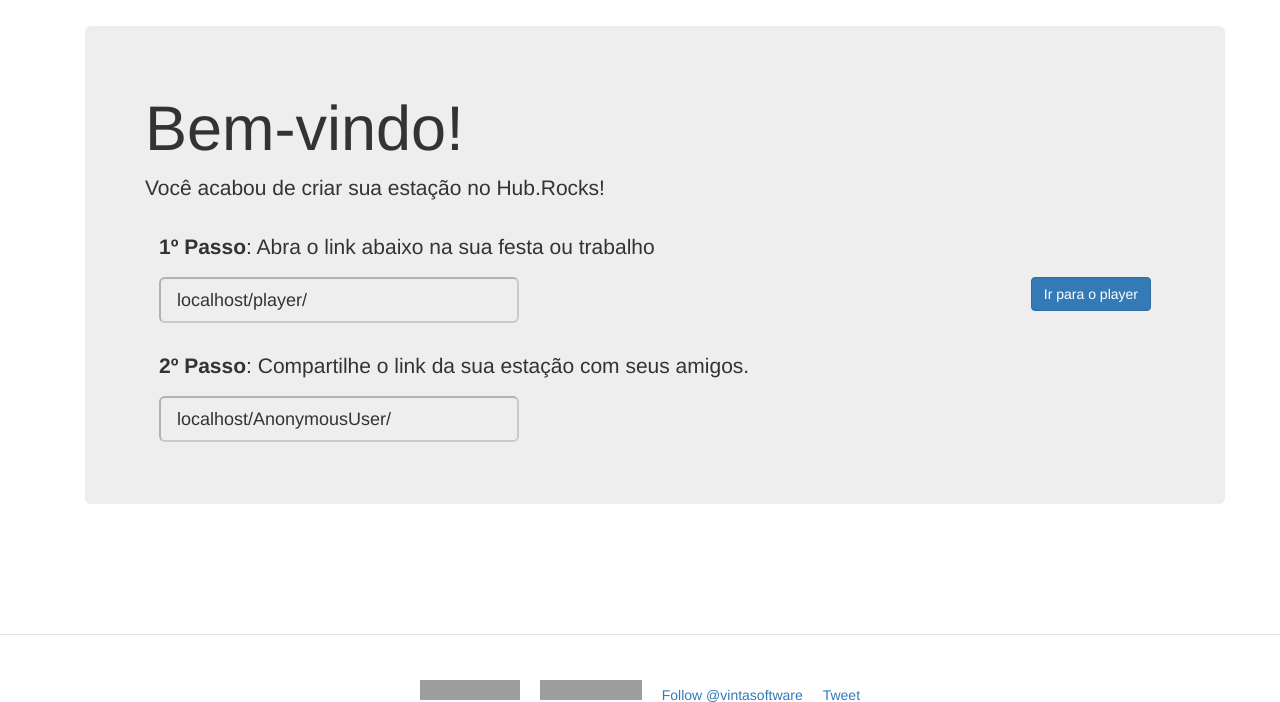
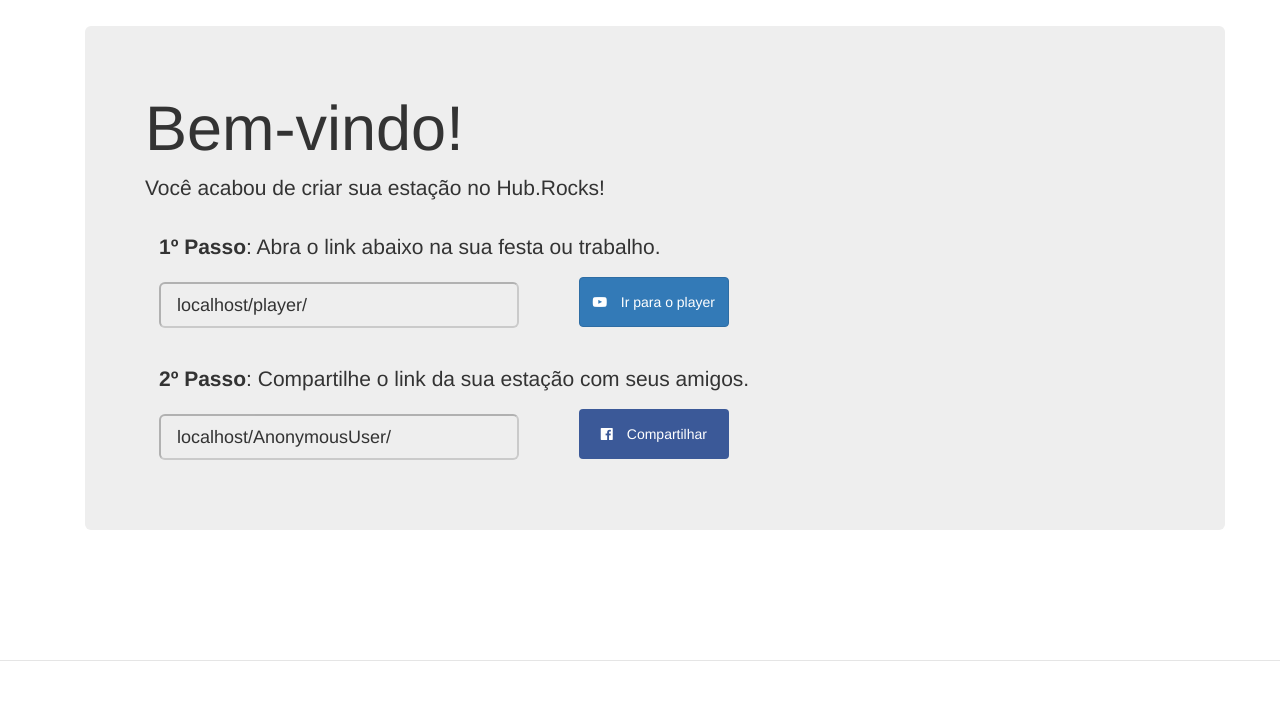
Before and after one commit to vintasoftware/hub.rocks, a Django app: page /welcome/ in a window 1280 px wide. Shown: the part 54-756 px from the top of the page. Run offline with Django 3.2, Linux system fonts and the light colour scheme; style sheets or scripts are compiled from the project's sources; some libraries are stand-ins or nearby versions; some web fonts are replaced; grey boxes are pictures that could not be loaded.

Commit message:
Fixing welcome page layout

```diff
--- a/accounts/templates/account/welcome.html
+++ b/accounts/templates/account/welcome.html
@@ -9,14 +9,14 @@
           <h1>Bem-vindo!</h1>
           <p>Você acabou de criar sua estação no Hub.Rocks!</p>
           <div>
-            <p><strong>1º Passo</strong>: Abra o link abaixo na sua festa ou trabalho</p>
+            <p><strong>1º Passo</strong>: Abra o link abaixo na sua festa ou trabalho.</p>
             <input type="text" class="input-lg" value="{{ request.get_host }}{% url 'player:player' %}" disabled>
-            <a href="{% url 'player:player' %}"><button class="btn btn-primary pull-right">Ir para o player</button></a>
+            <a href="{% url 'player:player' %}"><button class="btn btn-primary"><i class="fa fa-youtube-play"></i>Ir para o player</button></a>
           </div>
           <div>
             <p><strong>2º Passo</strong>: Compartilhe o link da sua estação com seus amigos.</p>
             <input type="text" class="input-lg" value="{{ request.get_host }}{% url 'tracks:vote' request.user %}" disabled>
-            <div class="fb-share-button pull-right" data-href="{% url 'tracks:vote' request.user %}" data-layout="button"></div>
+            <a target="_blank" href="http://www.facebook.com/share.php?u={{ request.get_host }}{% url 'tracks:vote' request.user %}&title=HubRocks"><button class="btn btn-facebook"><i class="fa fa-facebook-official"></i>Compartilhar</button>
           </div>
         </div>
       </div>
@@ -24,17 +24,6 @@
   </div>
 {% endblock %}
 
-{% block js %}
-<div id="fb-root"></div>
-<script>(function(d, s, id) {
-  var js, fjs = d.getElementsByTagName(s)[0];
-  if (d.getElementById(id)) return;
-  js = d.createElement(s); js.id = id;
-  js.src = "//connect.facebook.net/fr_FR/sdk.js#xfbml=1&version=v2.4&appId=614285171947206";
-  fjs.parentNode.insertBefore(js, fjs);
-}(document, 'script', 'facebook-jssdk'));</script>
-{% endblock %}
-
 {% block css %}
   <link rel="stylesheet" type="text/x-scss" href="{% static 'sass/accounts.scss' %}">
 {% endblock %}
--- a/core/static/sass/accounts.scss
+++ b/core/static/sass/accounts.scss
@@ -1,4 +1,8 @@
+$computer: "(min-width: 632px)";
+$tablet-mobile: "(max-width: 632px)";
+
 .jumbotron {
+
     div {
         padding: 1em;
     }
@@ -6,4 +10,34 @@
     input {
         width: 20em;
     }
+
+    button {
+        height: 50px;
+        width: 150px;
+    }
+
+    i {
+        margin-right: 1em;
+    }
+
+    .btn-facebook {
+        background-color: #3b5998;
+        color: #fff;
+    }
+
+    @media #{$computer} {
+
+        button {
+            margin-bottom: 9px;
+            margin-left: 4em;
+        }
+    }
+
+    @media #{$tablet-mobile} {
+
+        button {
+            margin-top: 1em;
+            margin-left: 7em;
+        }
+    }
 }
```
